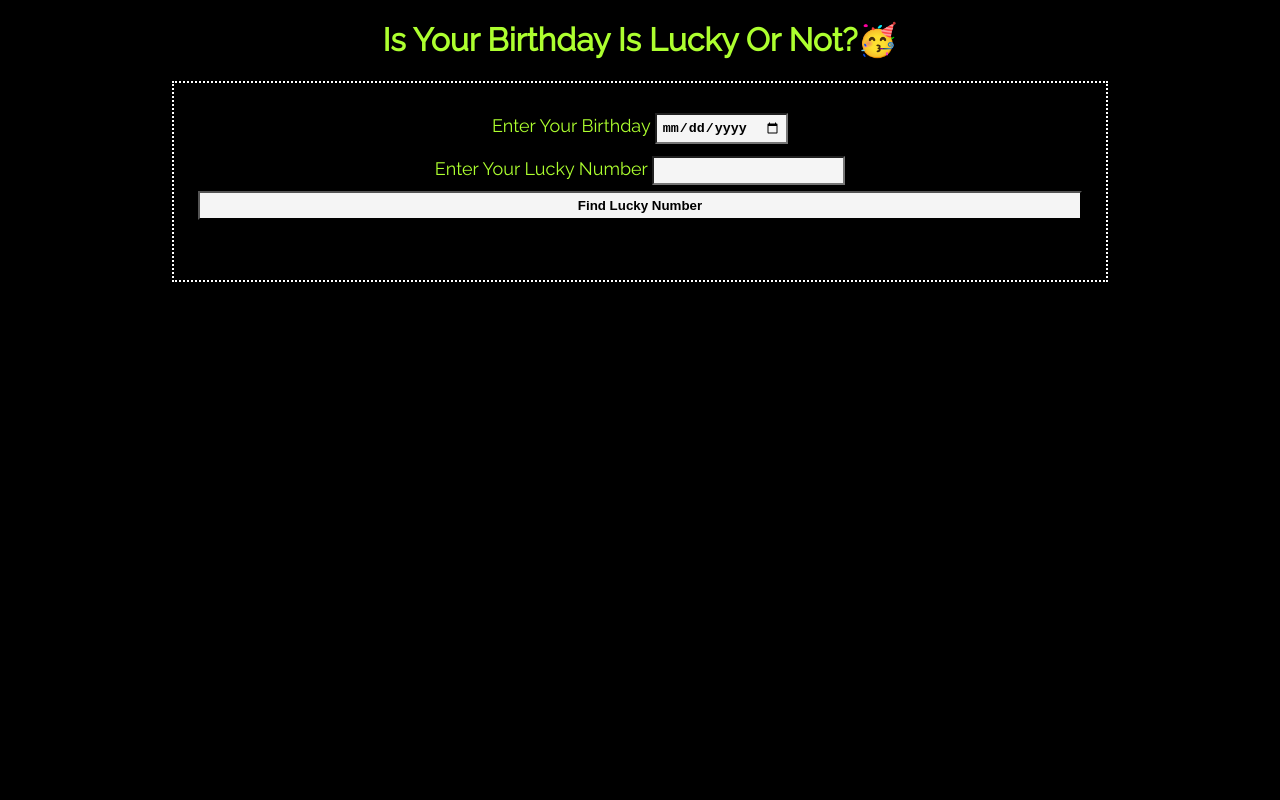
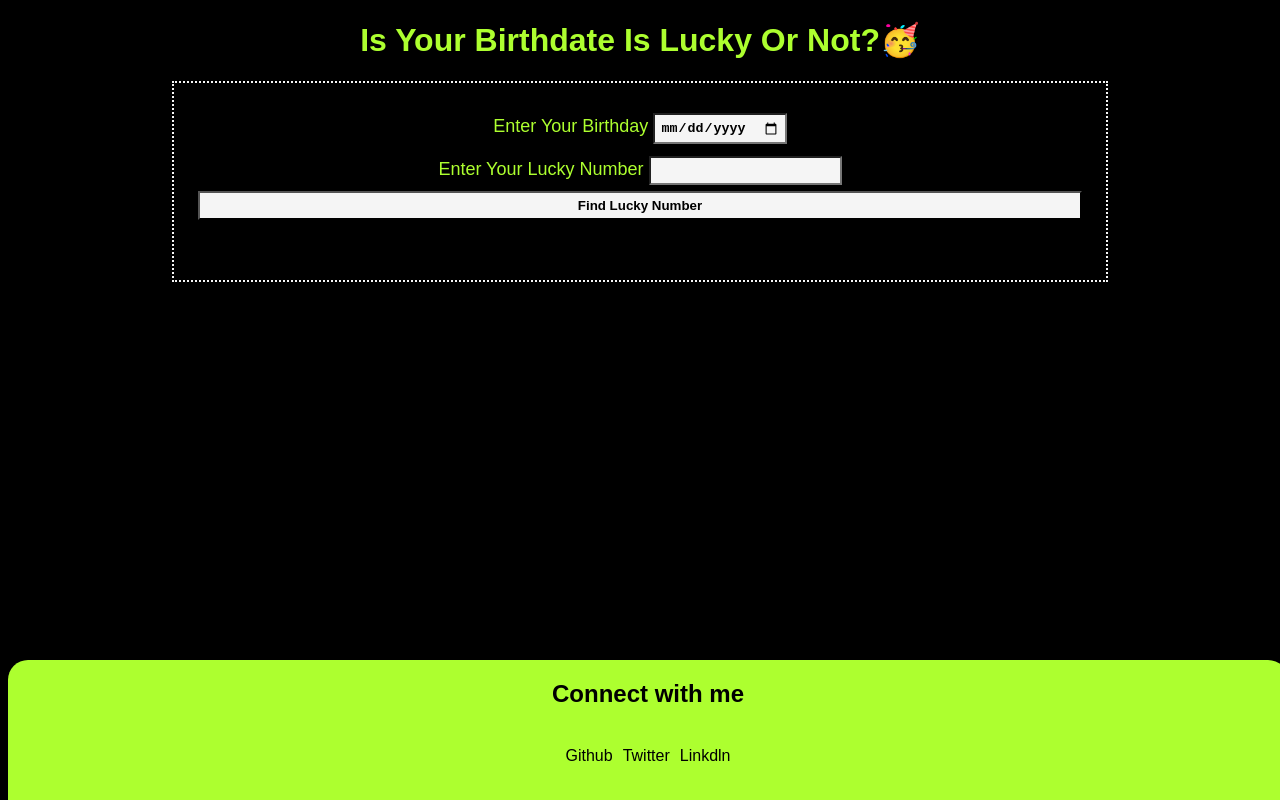
Before and after one commit to Abhisek-panda/Lucky-Number-App, a plain HTML site: page index.html in a window 1280 px wide. Drawn offline with Linux system fonts and the light colour scheme.

Commit message:
Updated Footer

```diff
--- a/app.js
+++ b/app.js
@@ -6,9 +6,9 @@ const luckyPara = document.querySelector("#lucky-para")
 
 function userData(sum, luckyBox) {
     if (sum % luckyBox===0) {
-        luckyPara.innerText = "Your Birthday Is Lucky😊";
+        luckyPara.innerText = "Your Birthdate Is Lucky😊";
     }else {
-        luckyPara.innerText = "Your Birthday Is Unlucky😥";
+        luckyPara.innerText = "Your Birthdate Is Unlucky😥";
     }
 }
 
--- a/index.html
+++ b/index.html
@@ -8,7 +8,7 @@
     <link rel="stylesheet" href="style.css">
 </head>
 <body>
-    <h1>Is Your Birthday Is Lucky Or Not?🥳</h1>
+    <h1>Is Your Birthdate Is Lucky Or Not?🥳</h1>
     <div class="container">
         <div class="edit">
             <label for="birthday-box">Enter Your Birthday</label>
@@ -23,6 +23,19 @@
         <p id="lucky-para"></p>
     </div>
 
+    <footer>
+        <h2>
+            Connect with me
+        </h2>
+        <div id="media-div">
+            <ul id="footer-list">
+                <li class="media-links"><a href="https://github.com/Abhisek-panda">Github</a></li>
+                <li class="media-links"><a href="https://twitter.com/abhisek_abhi">Twitter</a></li>
+                <li class="media-links"><a href="https://www.linkedin.com/in/abhisek-panda-a437b41b0">Linkdln</a></li>
+            </ul>
+        </div>
+    </footer>
+
     <script src="app.js
     "></script>
 </body>
--- a/style.css
+++ b/style.css
@@ -1,15 +1,24 @@
+:root {
+    --greenyellow: #adff2f;
+    --whitesmoke: #f5f5f5;
+  }
+
+
+
 @import url('https://fonts.googleapis.com/css2?family=Raleway&display=swap');
 body{background-color: black;
 font-family: 'Raleway','Arial';
 }
+
+
 .container{
     display: flex;
     margin: auto;
     font-size: large;
-    color: greenyellow;
+    color: var(--greenyellow);
     max-width: 70%;
     padding: 1.5rem   ;
-    border: 2px dotted white;
+    border: 2px dotted var(--whitesmoke);
     flex-direction: column;
 }
 .edit{
@@ -23,14 +32,51 @@ h1{
     justify-content: center;
 }
 .input-edit{
-    background-color:whitesmoke ;
+    background-color:var(--whitesmoke) ;
     padding: 5px;
     font-weight:bold;
 }
 #btn{
-    background-color: whitesmoke;
+    background-color: var(--whitesmoke);
     padding: 5px;
     font-weight:bold;
     cursor: pointer;
-    flex-shrink:;
+
 }
+
+
+#lucky-para{
+    text-align: center;
+}
+
+
+footer{
+    bottom: 0;
+    position:fixed;
+    text-align: center;
+    width: 100%;
+    background-color: var(--greenyellow);
+    border-radius: 20px 20px 0 0;
+}
+
+#footer-list{
+    list-style-type: none;
+    display: flex;
+    justify-content: center;
+    padding: 1.2rem;
+}
+
+a {
+    color:black;
+    text-decoration: none;
+    padding:5px;
+}
+
+a:hover{
+    color:var(--whitesmoke);
+}
+
+
+footer h2 {
+    color: black;
+}
```
